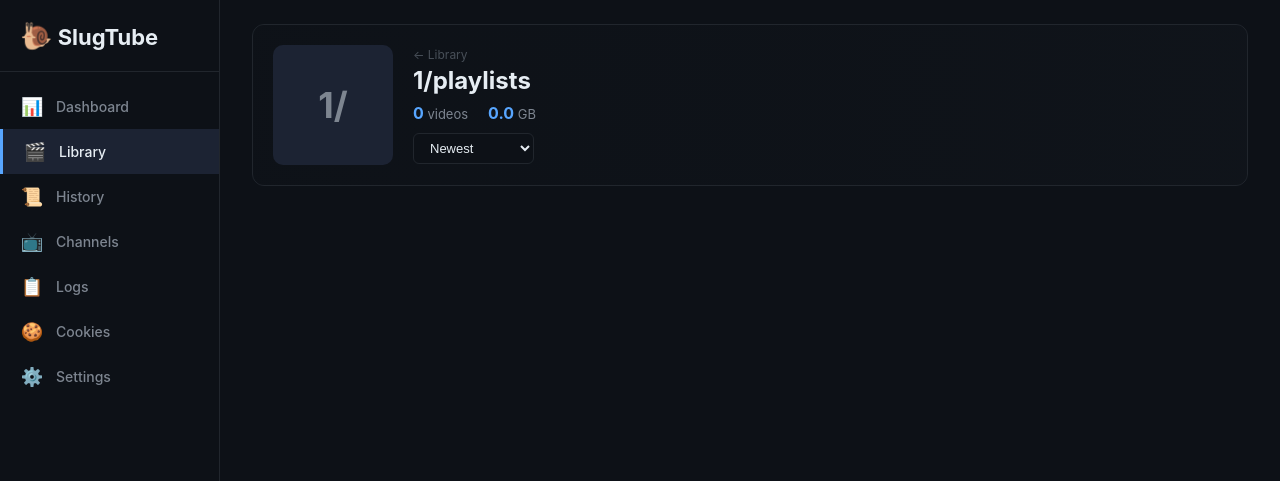
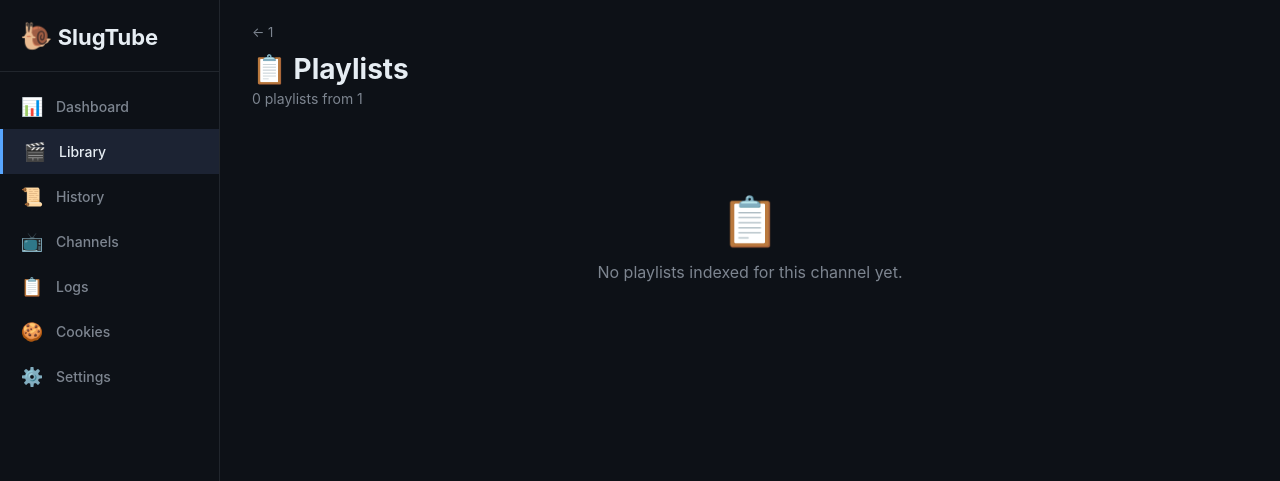
Before and after one commit to bmcgarybot/slugtube-oss, a Flask app: page /library/1/playlists in a window 1280 px wide. Shown: the top 481 px of the page. Run offline with Flask 3, Linux system fonts and the light colour scheme; data that the repository does not hold is empty; parts of the project's set-up code (start-up, migrations or seed data) failed here and were passed over; some libraries are stand-ins or nearby versions.

Commit message:
UI: Full playlist pages (TubeArchivist style)
- New /library/channel/playlists page with card grid (thumbnails, titles, video counts)
- Click playlist card → navigates to dedicated playlist video page
- Channel page now has simple '📋 Playlists' nav button instead of dropdown
- Playlist detail page shows videos in playlist order with back navigation
- Each playlist card shows first video thumbnail as playlist art

```diff
--- a/web/app.py
+++ b/web/app.py
@@ -1121,6 +1121,57 @@ def channel_view(channel_name):
     )
 
 
+@app.route("/library/<path:channel_name>/playlists")
+def playlists_overview(channel_name):
+    """Full page showing all playlists for a channel as a card grid."""
+    from indexer import get_channel_playlists, get_index_status, get_db
+    from urllib.parse import unquote
+
+    channel_name = unquote(channel_name)
+    playlists = get_channel_playlists(channel_name)
+
+    # Get channel record for header
+    conn = get_db()
+    ch_row = conn.execute("SELECT * FROM channels WHERE name = ?", (channel_name,)).fetchone()
+    channel_info = dict(ch_row) if ch_row else {}
+
+    # For each playlist, grab the first video's thumbnail as the playlist thumbnail
+    for pl in playlists:
+        thumb_row = conn.execute("""
+            SELECT v.id, v.thumbnail_path, v.title FROM video_playlists vp
+            JOIN videos v ON v.id = vp.video_id
+            WHERE vp.playlist_id = ? AND v.thumbnail_path IS NOT NULL
+            ORDER BY vp.playlist_index ASC LIMIT 1
+        """, (pl['id'],)).fetchone()
+        pl['thumb_video_id'] = thumb_row['id'] if thumb_row else None
+        pl['thumb_video_title'] = thumb_row['title'] if thumb_row else None
+
+    conn.close()
+
+    # Check if channel has playlist indexing enabled
+    channel_has_playlist_flag = any(
+        ch['name'] == channel_name and ch.get('index_playlists')
+        for ch in get_channels()
+    )
+    channel_url = None
+    for ch in get_channels():
+        if ch['name'] == channel_name:
+            channel_url = ch['url']
+            break
+
+    return render_template("playlists_overview.html",
+        page="library",
+        channel_name=channel_name,
+        channel_info=channel_info,
+        playlists=playlists,
+        channel_has_playlist_flag=channel_has_playlist_flag,
+        channel_url=channel_url,
+        index_status=get_index_status(),
+        job=jobs,
+        paused=is_paused(),
+    )
+
+
 @app.route("/library/<path:channel_name>/playlist/<playlist_id>")
 def playlist_view(channel_name, playlist_id):
     from indexer import get_playlist_videos, get_playlist, get_index_status, get_db, get_channel_playlists
--- a/web/templates/channel_view.html
+++ b/web/templates/channel_view.html
@@ -28,28 +28,7 @@
                 </form>
                 {% endif %}
                 {% if playlists %}
-                <div class="playlist-dropdown-wrap">
-                    <button class="btn btn-sm playlist-dropdown-btn {% if active_playlist %}active{% endif %}" onclick="togglePlaylistMenu()">
-                        📋 {% if active_playlist %}{{ active_playlist.title }}{% else %}Playlists{% endif %} <span class="dropdown-arrow">▾</span>
-                    </button>
-                    <div class="playlist-menu" id="playlist-menu">
-                        <a href="/library/{{ channel_name | urlencode }}?sort=newest"
-                           class="playlist-menu-item {% if not active_playlist %}active{% endif %}">
-                            <span class="pm-icon">📺</span>
-                            <span class="pm-title">All Videos</span>
-                            <span class="pm-count">{{ total }}</span>
-                        </a>
-                        <div class="playlist-menu-divider"></div>
-                        {% for pl in playlists %}
-                        <a href="/library/{{ channel_name | urlencode }}/playlist/{{ pl.id }}?sort=playlist_index"
-                           class="playlist-menu-item {% if active_playlist and active_playlist.id == pl.id %}active{% endif %}">
-                            <span class="pm-icon">📋</span>
-                            <span class="pm-title">{{ pl.title }}</span>
-                            <span class="pm-count">{{ pl.video_count }}</span>
-                        </a>
-                        {% endfor %}
-                    </div>
-                </div>
+                <a href="/library/{{ channel_name | urlencode }}/playlists" class="btn btn-sm playlist-nav-btn">📋 Playlists <span class="pl-nav-count">{{ playlists | length }}</span></a>
                 {% endif %}
                 <select id="sort-select" onchange="updateSort()">
                     {% if active_playlist %}
@@ -513,21 +422,6 @@
 </style>
 
 <script>
-function togglePlaylistMenu() {
-    const menu = document.getElementById('playlist-menu');
-    const btn = document.querySelector('.playlist-dropdown-btn');
-    menu.classList.toggle('show');
-    btn.classList.toggle('open');
-}
-// Close menu when clicking outside
-document.addEventListener('click', function(e) {
-    const wrap = document.querySelector('.playlist-dropdown-wrap');
-    if (wrap && !wrap.contains(e.target)) {
-        document.getElementById('playlist-menu')?.classList.remove('show');
-        document.querySelector('.playlist-dropdown-btn')?.classList.remove('open');
-    }
-});
-
 function updateSort() {
     const sort = document.getElementById('sort-select').value;
     {% if active_playlist %}
--- /dev/null
+++ b/web/templates/playlists_overview.html
@@ -0,0 +1,172 @@
+{% extends "base.html" %}
+{% block title_extra %} — {{ channel_name }} — Playlists{% endblock %}
+
+{% block content %}
+
+<!-- Channel Header -->
+<div class="pl-page-header">
+    <div class="pl-nav-row">
+        <a href="/library/{{ channel_name | urlencode }}" class="pl-back">← {{ channel_name }}</a>
+        {% if channel_url %}
+        <form method="POST" action="/api/reindex-playlists/{{ channel_name | urlencode }}" style="display:inline">
+            <button type="submit" class="btn btn-sm" style="border-color:var(--accent);color:var(--accent);font-size:12px;">🎵 Reindex Playlists</button>
+        </form>
+        {% endif %}
+    </div>
+    <h1 class="pl-page-title">📋 Playlists</h1>
+    <p class="pl-page-subtitle">{{ playlists | length }} playlists from {{ channel_name }}</p>
+</div>
+
+{% if playlists %}
+<!-- Playlist Grid -->
+<div class="playlist-grid">
+    {% for pl in playlists %}
+    <a href="/library/{{ channel_name | urlencode }}/playlist/{{ pl.id }}?sort=playlist_index" class="playlist-card">
+        <div class="playlist-thumb">
+            {% if pl.thumb_video_id %}
+            <img src="/media/thumb/{{ pl.thumb_video_id }}" alt="{{ pl.title }}" loading="lazy">
+            {% else %}
+            <div class="playlist-thumb-placeholder">📋</div>
+            {% endif %}
+            <div class="playlist-count-badge">{{ pl.video_count }} videos</div>
+        </div>
+        <div class="playlist-card-info">
+            <div class="playlist-card-title">{{ pl.title }}</div>
+            <div class="playlist-card-meta">{{ pl.video_count }} videos in your library</div>
+        </div>
+    </a>
+    {% endfor %}
+</div>
+{% else %}
+<div class="pl-empty">
+    <div class="pl-empty-icon">📋</div>
+    <p>No playlists indexed for this channel yet.</p>
+    {% if channel_url %}
+    <p style="color:var(--text-dimmer);font-size:13px;">Hit "🎵 Reindex Playlists" above to fetch them from YouTube.</p>
+    {% endif %}
+</div>
+{% endif %}
+
+<style>
+    /* ── Page Header ── */
+    .pl-page-header {
+        margin-bottom: 24px;
+    }
+    .pl-nav-row {
+        display: flex;
+        align-items: center;
+        justify-content: space-between;
+        margin-bottom: 12px;
+    }
+    .pl-back {
+        font-size: 13px;
+        color: var(--text-dim);
+        text-decoration: none;
+        transition: color 0.15s;
+    }
+    .pl-back:hover { color: var(--accent); }
+    .pl-page-title {
+        font-size: 28px;
+        font-weight: 700;
+        margin: 0 0 4px;
+    }
+    .pl-page-subtitle {
+        font-size: 14px;
+        color: var(--text-dim);
+        margin: 0;
+    }
+
+    /* ── Playlist Grid ── */
+    .playlist-grid {
+        display: grid;
+        grid-template-columns: repeat(auto-fill, minmax(280px, 1fr));
+        gap: 20px;
+    }
+    .playlist-card {
+        background: var(--bg-card);
+        border: 1px solid var(--border);
+        border-radius: 12px;
+        overflow: hidden;
+        text-decoration: none;
+        color: var(--text);
+        transition: all 0.2s;
+    }
+    .playlist-card:hover {
+        border-color: var(--accent);
+        transform: translateY(-3px);
+        box-shadow: 0 6px 24px rgba(0,0,0,0.35);
+    }
+
+    /* ── Playlist Thumbnail ── */
+    .playlist-thumb {
+        position: relative;
+        width: 100%;
+        aspect-ratio: 16/9;
+        overflow: hidden;
+        background: var(--bg);
+    }
+    .playlist-thumb img {
+        width: 100%;
+        height: 100%;
+        object-fit: cover;
+    }
+    .playlist-thumb-placeholder {
+        width: 100%;
+        height: 100%;
+        display: flex;
+        align-items: center;
+        justify-content: center;
+        font-size: 48px;
+        background: var(--bg-hover);
+    }
+    .playlist-count-badge {
+        position: absolute;
+        bottom: 8px;
+        right: 8px;
+        background: rgba(0,0,0,0.85);
+        color: white;
+        padding: 4px 10px;
+        border-radius: 6px;
+        font-size: 12px;
+        font-weight: 600;
+    }
+
+    /* ── Card Info ── */
+    .playlist-card-info {
+        padding: 14px 16px;
+    }
+    .playlist-card-title {
+        font-weight: 600;
+        font-size: 15px;
+        line-height: 1.4;
+        display: -webkit-box;
+        -webkit-line-clamp: 2;
+        -webkit-box-orient: vertical;
+        overflow: hidden;
+    }
+    .playlist-card-meta {
+        font-size: 12px;
+        color: var(--text-dim);
+        margin-top: 6px;
+    }
+
+    /* ── Empty State ── */
+    .pl-empty {
+        text-align: center;
+        padding: 60px 20px;
+        color: var(--text-dim);
+    }
+    .pl-empty-icon {
+        font-size: 48px;
+        margin-bottom: 12px;
+    }
+
+    /* ── Mobile ── */
+    @media (max-width: 768px) {
+        .playlist-grid {
+            grid-template-columns: 1fr;
+        }
+        .pl-page-title { font-size: 22px; }
+    }
+</style>
+{% endblock %}
```
Also changed, not shown: other parts of web/templates/channel_view.html (+13 -83 lines).
